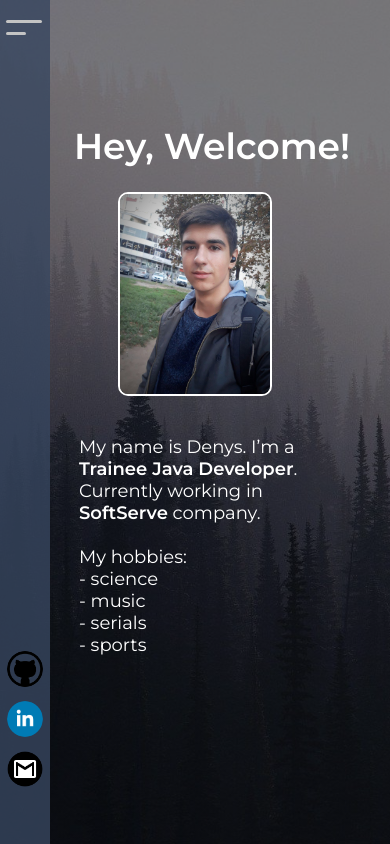
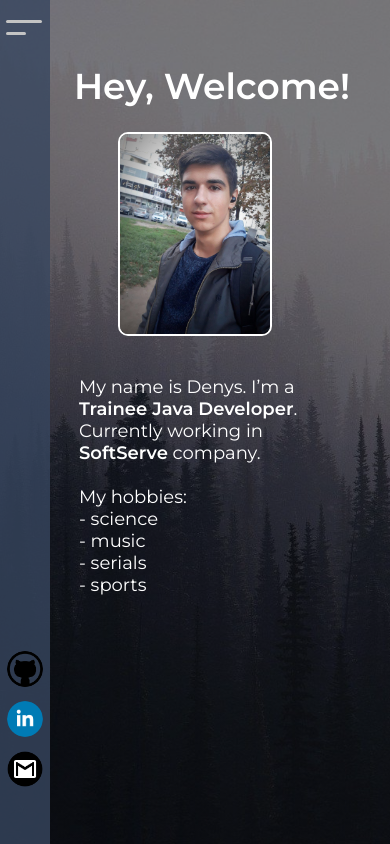
Before and after one commit to SaintUkrainian/personal-website, a React (Create React App) app: page /personal-website/home in a window 390 px wide. Built offline with nearby package versions, Linux system fonts and the light colour scheme.

Commit message:
styling fixed

```diff
--- a/src/paths/AboutSection/About.css
+++ b/src/paths/AboutSection/About.css
@@ -21,6 +21,7 @@
 @media (max-width: 600px) {
     .AboutSection p {
         width: 80%;
+        top: 40px;
         font-size: 18px;
         margin-left: 90px;
         margin-bottom: 10px;
--- a/src/paths/Home/Home.css
+++ b/src/paths/Home/Home.css
@@ -24,6 +24,9 @@
 }
 
 @media (max-width: 600px) {
+    .Main {
+        top: 40px;
+    }
     .Welcome {
         font-size: 18px;
     }
--- a/src/paths/Portfolio/Portfolio.css
+++ b/src/paths/Portfolio/Portfolio.css
@@ -85,7 +85,7 @@
 
 @media (max-height: 420px) {
     .Portfolio {
-        top: 40px;
+        top: 10px;
     }
 
     .tip {
```
